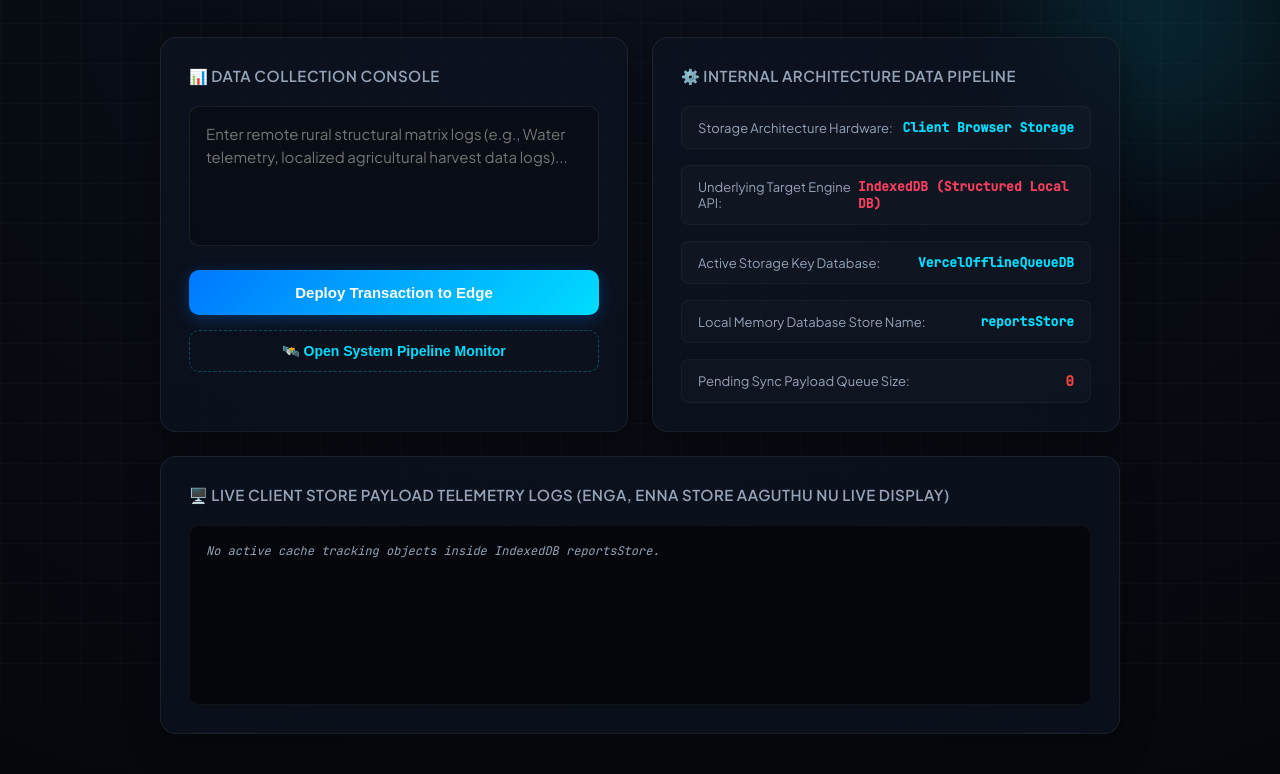
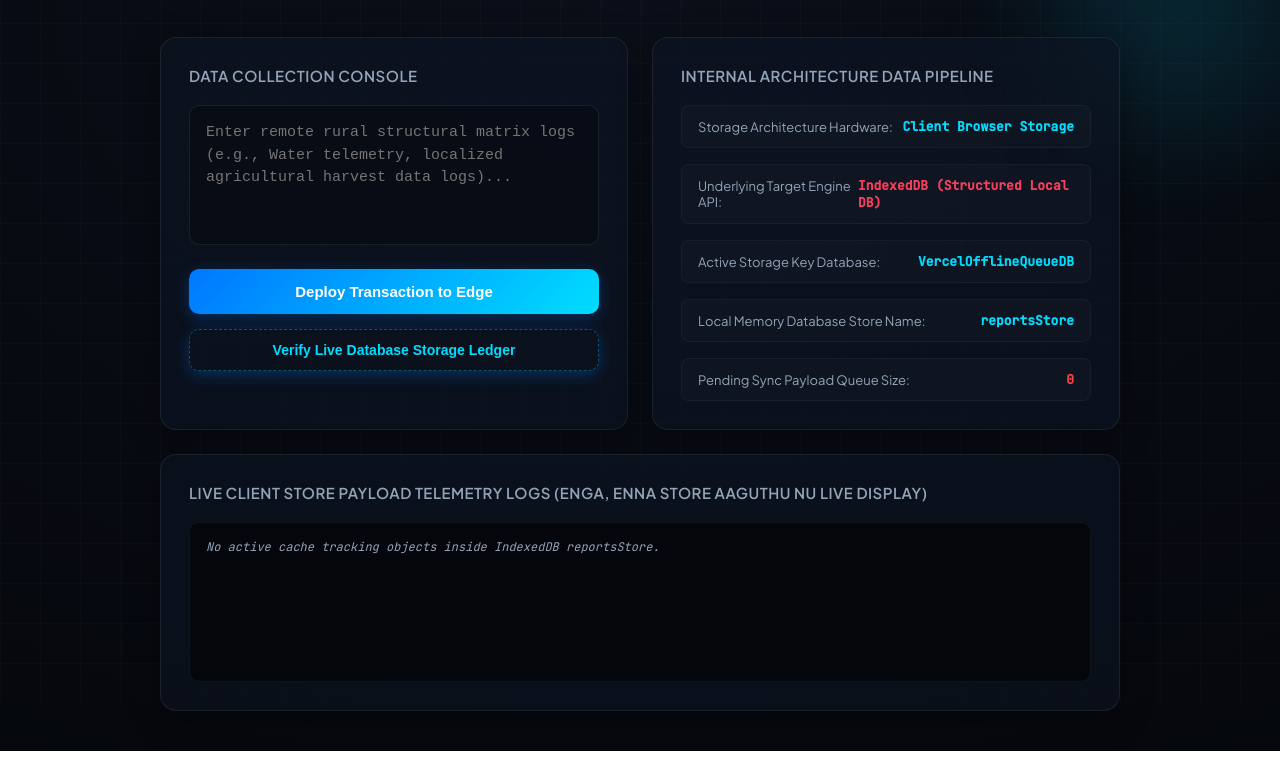
Before and after one commit to Gyanenderan07/rural-sync-app, a website: page index.html in a window 1280 px wide. Shown: the part 97-871 px from the top of the page. After the commit the page ends 848 px from the top, so only its background shows below. Drawn offline with Linux system fonts and the light colour scheme.

Commit message:
Integrated proper verification path loop to database check router

```diff
--- a/index.html
+++ b/index.html
@@ -1,3 +1,4 @@
+<!-- index.html -->
 <!DOCTYPE html>
 <html lang="en">
 <head>
@@ -7,6 +8,7 @@
     <link rel="manifest" href="/manifest.json">
     <link rel="icon" href="data:,">
 
+    <!-- Google Fonts -->
     <link rel="preconnect" href="https://fonts.googleapis.com">
     <link rel="preconnect" href="https://fonts.gstatic.com" crossorigin>
     <link href="https://fonts.googleapis.com/css2?family=Plus+Jakarta+Sans:wght@300;400;500;600;700&family=JetBrains+Mono:wght@400;500&display=swap" rel="stylesheet">
@@ -39,7 +41,7 @@
             padding: 40px 20px;
         }
 
-        /* Cinematic Background Grid Lines Effect */
+        /* Background Grid Pattern */
         body::before {
             content: "";
             position: fixed;
@@ -50,7 +52,6 @@
             pointer-events: none;
         }
 
-        /* Ambient Premium Glow Blobs */
         .glow-blob {
             position: fixed;
             width: 400px; height: 400px;
@@ -58,15 +59,8 @@
             top: -100px; right: -100px;
             z-index: -1;
             filter: blur(40px);
-            animation: floatGlow 12s infinite alternate ease-in-out;
         }
 
-        @keyframes floatGlow {
-            0% { transform: translate(0, 0) scale(1); }
-            100% { transform: translate(-50px, 30px) scale(1.1); }
-        }
-
-        /* Container Layout */
         .app-container {
             width: 100%;
             max-width: 960px;
@@ -79,7 +73,6 @@
             to { opacity: 1; transform: translateY(0); }
         }
 
-        /* Navigation Header Section */
         header {
             display: flex;
             justify-content: space-between;
@@ -113,7 +106,7 @@
             border: 1px solid rgba(99, 102, 241, 0.3);
         }
 
-        /* Real-time Cinematic Connectivity Badge */
+        /* Pulse Blinking Dot Badge Layout */
         .badge {
             padding: 8px 16px;
             border-radius: 30px;
@@ -122,23 +115,20 @@
             display: flex;
             align-items: center;
             gap: 8px;
-            transition: all 0.5s cubic-bezier(0.4, 0, 0.2, 1);
             backdrop-filter: blur(10px);
             box-shadow: 0 4px 15px rgba(0,0,0,0.2);
         }
 
         .online {
             background: rgba(16, 185, 129, 0.1);
-            color: var(--text-main);
+            color: var(--success);
             border: 1px solid rgba(16, 185, 129, 0.25);
-            box-shadow: 0 0 15px rgba(16, 185, 129, 0.1);
         }
 
         .offline {
             background: rgba(245, 158, 11, 0.1);
-            color: var(--text-main);
+            color: var(--warning);
             border: 1px solid rgba(245, 158, 11, 0.25);
-            box-shadow: 0 0 15px rgba(245, 158, 11, 0.1);
         }
 
         .badge-dot {
@@ -152,7 +142,6 @@
             50% { opacity: 1; transform: scale(1.3); }
         }
 
-        /* Responsive Dashboard Grid Layout */
         .dashboard-grid {
             display: grid;
             grid-template-columns: 1fr 1fr;
@@ -163,21 +152,13 @@
             .dashboard-grid { grid-template-columns: 1fr; }
         }
 
-        /* Premium Glass Card Design */
         .glass-card {
             background: var(--glass-bg);
             border: 1px solid var(--glass-border);
             border-radius: 16px;
             padding: 28px;
             backdrop-filter: blur(16px);
-            -webkit-backdrop-filter: blur(16px);
             box-shadow: 0 8px 32px 0 rgba(0, 0, 0, 0.37);
-            transition: transform 0.3s ease, border-color 0.3s ease;
-        }
-
-        .glass-card:hover {
-            border-color: rgba(0, 221, 255, 0.2);
-            transform: translateY(-2px);
         }
 
         .card-title {
@@ -187,121 +168,62 @@
             margin-bottom: 20px;
             text-transform: uppercase;
             letter-spacing: 0.5px;
-            display: flex;
-            align-items: center;
-            gap: 8px;
         }
 
-        /* Form Engineering Design */
         textarea {
-            width: 100%;
-            height: 140px;
-            background: rgba(0, 0, 0, 0.25);
-            border: 1px solid rgba(255, 255, 255, 0.08);
-            border-radius: 10px;
-            padding: 16px;
-            color: var(--text-main);
-            font-family: inherit;
-            font-size: 15px;
-            line-height: 1.5;
-            resize: none;
-            outline: none;
-            transition: all 0.3s ease;
-            margin-bottom: 20px;
+            width: 100%; height: 140px; background: rgba(0, 0, 0, 0.25);
+            border: 1px solid rgba(255, 255, 255, 0.08); border-radius: 10px;
+            padding: 16px; color: var(--text-main); font-size: 15px;
+            line-height: 1.5; resize: none; outline: none; margin-bottom: 20px;
         }
 
         textarea:focus {
             border-color: var(--accent-primary);
             box-shadow: 0 0 15px var(--accent-glow);
-            background: rgba(0, 0, 0, 0.4);
         }
 
         button {
-            width: 100%;
-            background: linear-gradient(135deg, #0077ff 0%, #00ddff 100%);
-            color: white;
-            border: none;
-            padding: 14px;
-            border-radius: 10px;
-            font-size: 15px;
-            font-weight: 600;
-            cursor: pointer;
-            transition: all 0.3s cubic-bezier(0.16, 1, 0.3, 1);
+            width: 100%; background: linear-gradient(135deg, #0077ff 0%, #00ddff 100%);
+            color: white; border: none; padding: 14px; border-radius: 10px;
+            font-size: 15px; font-weight: 600; cursor: pointer;
             box-shadow: 0 4px 15px rgba(0, 119, 255, 0.3);
         }
 
-        button:hover {
-            transform: scale(1.01);
-            box-shadow: 0 6px 20px rgba(0, 221, 255, 0.4);
-        }
-
-        /* High Tech System Switch Route Link Button Styles */
-        .admin-route-btn {
+        /* DEDICATED DATABASE CHECK SWITCH ROUTE BUTTON */
+        .db-check-btn {
             width: 100%;
             background: transparent;
             color: var(--accent-primary);
-            border: 1px dashed rgba(0, 221, 255, 0.3);
+            border: 1px dashed rgba(0, 221, 255, 0.35);
             padding: 12px;
             border-radius: 10px;
             font-size: 14px;
             font-weight: 600;
             cursor: pointer;
             margin-top: 15px;
-            transition: all 0.3s cubic-bezier(0.16, 1, 0.3, 1);
+            transition: all 0.3s ease;
             display: flex;
             align-items: center;
             justify-content: center;
-            gap: 8px;
-            box-shadow: none;
         }
 
-        .admin-route-btn:hover {
-            background: rgba(0, 221, 255, 0.05);
+        .db-check-btn:hover {
+            background: rgba(0, 221, 255, 0.06);
             border-color: var(--accent-primary);
             box-shadow: 0 0 15px var(--accent-glow);
-            transform: translateY(-1px);
         }
 
-        /* DATA MONITOR PIPELINE GLASS ENGINE */
-        .pipeline-container {
-            display: flex;
-            flex-direction: column;
-            gap: 16px;
-        }
-
-        .info-row {
-            display: flex;
-            justify-content: space-between;
-            align-items: center;
-            padding: 12px 16px;
-            background: rgba(255, 255, 255, 0.02);
-            border: 1px solid rgba(255, 255, 255, 0.04);
-            border-radius: 8px;
-        }
-
+        .pipeline-container { display: flex; flex-direction: column; gap: 16px; }
+        .info-row { display: flex; justify-content: space-between; align-items: center; padding: 12px 16px; background: rgba(255, 255, 255, 0.02); border: 1px solid rgba(255, 255, 255, 0.04); border-radius: 8px; }
         .info-label { font-size: 13px; color: var(--text-muted); }
         .info-value { font-size: 13px; font-weight: 600; color: var(--text-main); }
         .tech-mono { font-family: 'JetBrains Mono', monospace; color: var(--accent-primary); }
 
-        /* Real-time Dynamic Queue Viewer Console */
         .queue-terminal {
-            background: #04060b;
-            border: 1px solid rgba(255,255,255,0.05);
-            border-radius: 10px;
-            padding: 16px;
-            height: 180px;
-            overflow-y: auto;
-            font-family: 'JetBrains Mono', monospace;
-            font-size: 12px;
-            line-height: 1.6;
-            color: #38bdf8;
+            background: #04060b; border: 1px solid rgba(255,255,255,0.05); border-radius: 10px;
+            padding: 16px; height: 160px; overflow-y: auto;
+            font-family: 'JetBrains Mono', monospace; font-size: 12px; color: #38bdf8;
         }
-
-        /* Custom Modern Scrollbars */
-        ::-webkit-scrollbar { width: 6px; height: 6px; }
-        ::-webkit-scrollbar-track { background: transparent; }
-        ::-webkit-scrollbar-thumb { background: rgba(255,255,255,0.1); border-radius: 10px; }
-        ::-webkit-scrollbar-thumb:hover { background: var(--accent-primary); }
     </style>
 </head>
 <body>
@@ -322,51 +244,35 @@
 
     <div class="dashboard-grid">
 
+        <!-- Left Side: Data Input Card & Verification Trigger Routing -->
         <div class="glass-card">
-            <div class="card-title">
-                📊 Data Collection Console
-            </div>
+            <div class="card-title">DATA COLLECTION CONSOLE</div>
             <form id="sync-form">
                 <textarea id="data-payload" placeholder="Enter remote rural structural matrix logs (e.g., Water telemetry, localized agricultural harvest data logs)..." required></textarea>
                 <button type="submit">Deploy Transaction to Edge</button>
             </form>
 
-            <button class="admin-route-btn" onclick="window.location.href='/admin.html'">🛰️ Open System Pipeline Monitor</button>
+            <!-- EXPLICIT ROUTE BUTTON TO VERIFY DATABASE ENTRIES INSTANTLY -->
+            <button class="db-check-btn" onclick="window.location.href='admin.html'">Verify Live Database Storage Ledger</button>
         </div>
 
+        <!-- Right Side: Architecture Metrics Layer Mapping -->
         <div class="glass-card">
-            <div class="card-title">
-                ⚙️ Internal Architecture Data Pipeline
-            </div>
-
+            <div class="card-title">INTERNAL ARCHITECTURE DATA PIPELINE</div>
             <div class="pipeline-container">
-                <div class="info-row">
-                    <span class="info-label">Storage Architecture Hardware:</span>
-                    <span class="info-value tech-mono">Client Browser Storage</span>
-                </div>
-                <div class="info-row">
-                    <span class="info-label">Underlying Target Engine API:</span>
-                    <span class="info-value tech-mono" style="color: #f43f5e;">IndexedDB (Structured Local DB)</span>
-                </div>
-                <div class="info-row">
-                    <span class="info-label">Active Storage Key Database:</span>
-                    <span class="info-value tech-mono">VercelOfflineQueueDB</span>
-                </div>
-                <div class="info-row">
-                    <span class="info-label">Local Memory Database Store Name:</span>
-                    <span class="info-value tech-mono">reportsStore</span>
-                </div>
-                <div class="info-row">
-                    <span class="info-label">Pending Sync Payload Queue Size:</span>
-                    <span class="info-value tech-mono" id="counter" style="color: #ef4444; font-weight: 700; font-size: 14px;">0</span>
-                </div>
+                <div class="info-row"><span class="info-label">Storage Architecture Hardware:</span><span class="info-value tech-mono">Client Browser Storage</span></div>
+                <div class="info-row"><span class="info-label">Underlying Target Engine API:</span><span class="info-value tech-mono" style="color:#f43f5e;">IndexedDB (Structured Local DB)</span></div>
+                <div class="info-row"><span class="info-label">Active Storage Key Database:</span><span class="info-value tech-mono">VercelOfflineQueueDB</span></div>
+                <div class="info-row"><span class="info-label">Local Memory Database Store Name:</span><span class="info-value tech-mono">reportsStore</span></div>
+                <div class="info-row"><span class="info-label">Pending Sync Payload Queue Size:</span><span class="info-value tech-mono" id="counter" style="color:#ef4444; font-weight:700;">0</span></div>
             </div>
         </div>
 
-    </div> <div class="glass-card" style="margin-top: 24px;">
-        <div class="card-title">
-            🖥️ Live Client Store Payload Telemetry Logs (Enga, Enna store aaguthu nu Live Display)
-        </div>
+    </div>
+
+    <!-- Live Local Device Telemetry Frame Logs Display -->
+    <div class="glass-card" style="margin-top: 24px;">
+        <div class="card-title">LIVE CLIENT STORE PAYLOAD TELEMETRY LOGS (ENGA, ENNA STORE AAGUTHU NU LIVE DISPLAY)</div>
         <div class="queue-terminal" id="terminal-logger">
             <div style="color:#94a3b8; font-style:italic;">No active cache tracking objects inside IndexedDB reportsStore.</div>
         </div>
@@ -382,10 +288,8 @@
     let indexedDatabase;
     const loggerConsole = document.getElementById('terminal-logger');
 
-    // RE-ENGINEERED NETWORK INTERFACE (Removed text emojis, preserved native blinking dot indicator)
     function updateNetworkInterface() {
         const badge = document.getElementById('network-badge');
-
         if (navigator.onLine) {
             badge.innerHTML = `<div class="badge-dot" style="background:#10b981;"></div> <span>EDGE ONLINE — Pipeline Synchronized</span>`;
             badge.className = "badge online";
@@ -397,7 +301,6 @@
     }
     window.addEventListener('online', updateNetworkInterface);
     window.addEventListener('offline', updateNetworkInterface);
-    // Instant initial check invoke trigger
     updateNetworkInterface();
 
     // 1. Initial Browser Hardware IndexedDB Setup
@@ -418,10 +321,7 @@
         const textPayload = document.getElementById('data-payload').value;
         const record = { id: crypto.randomUUID(), reportData: textPayload, timestamp: new Date().toISOString() };
 
-        if (!indexedDatabase) {
-            console.error("IndexedDB engine local hardware buffer not initialized yet.");
-            return;
-        }
+        if (!indexedDatabase) return;
 
         const tx = indexedDatabase.transaction('reportsStore', 'readwrite');
         tx.objectStore('reportsStore').add(record);
@@ -490,7 +390,7 @@
         };
     }
 
-    // Native PWA Client Worker Registration Context Layer
+    // PWA Context Active Daemon
     if ('serviceWorker' in navigator) {
         window.addEventListener('load', () => {
             navigator.serviceWorker.register('/sw.js')
```
